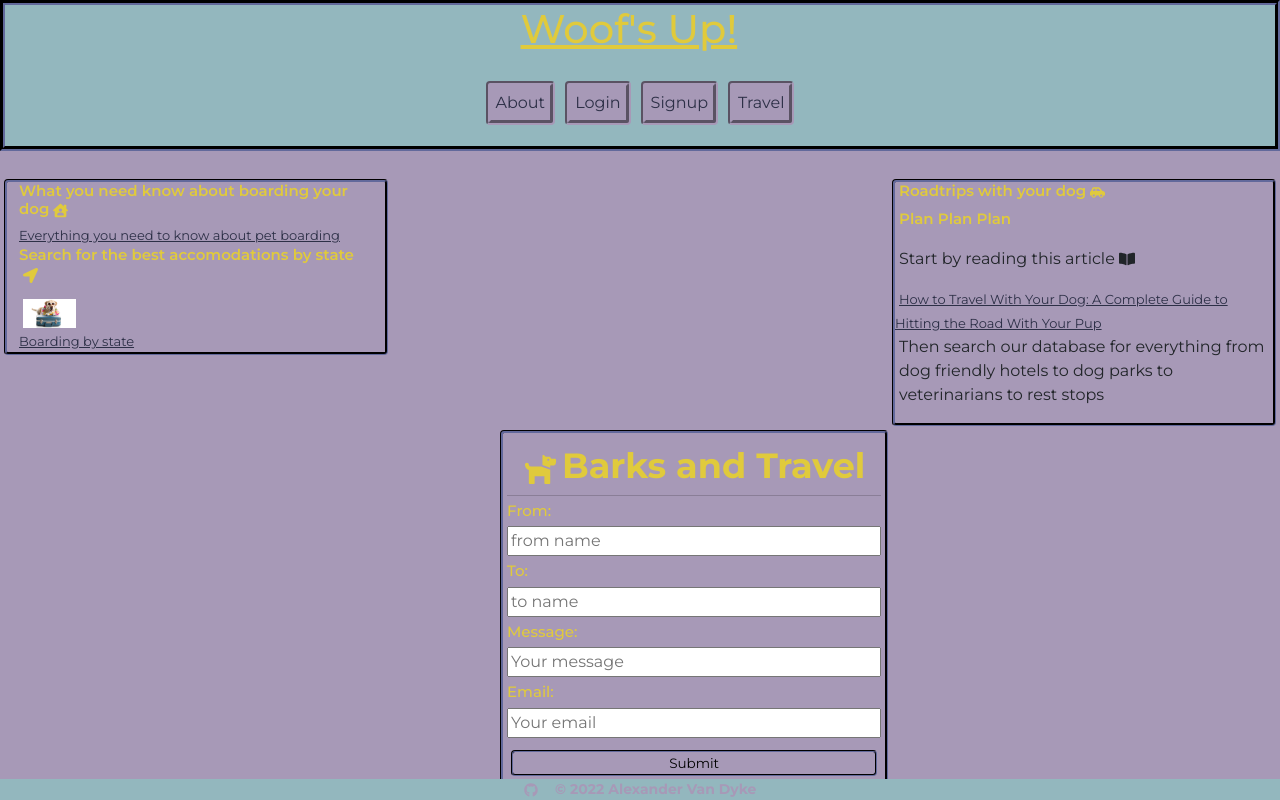
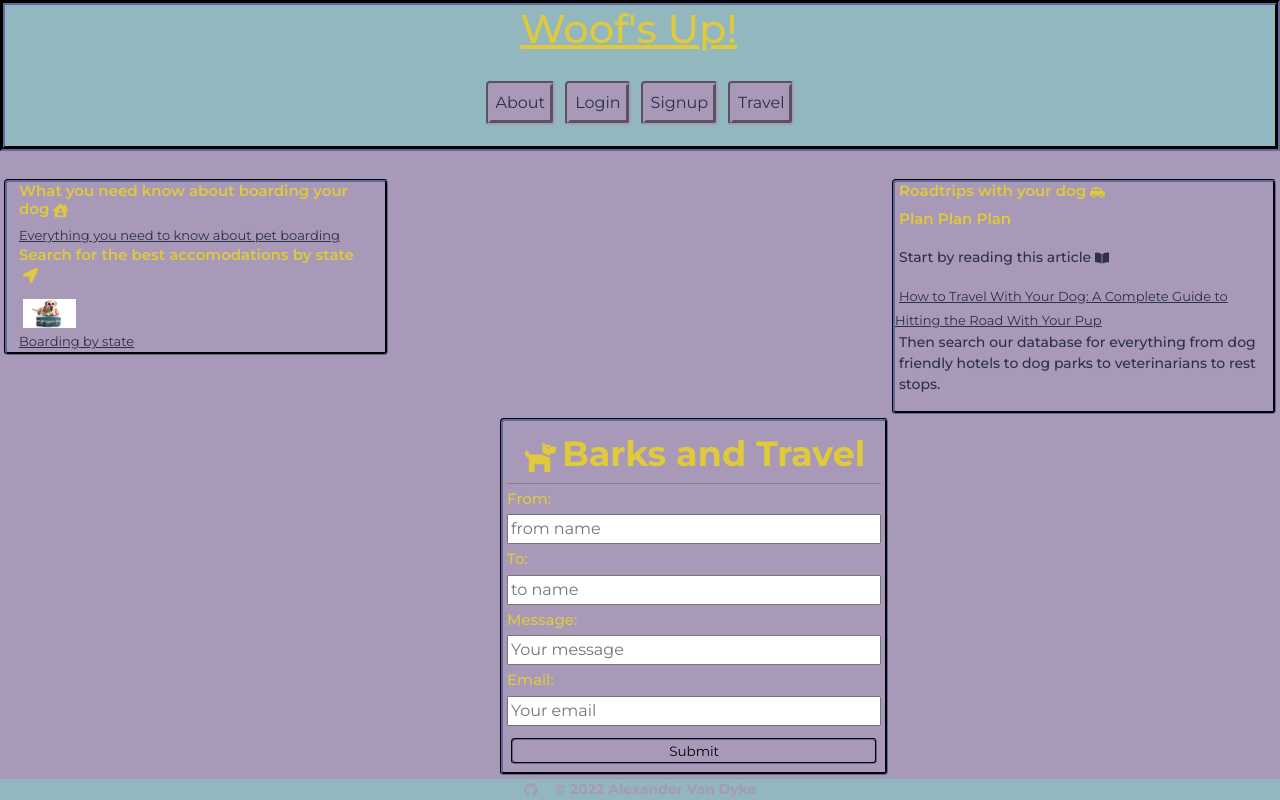
Before and after one commit to AlexandertheGreat491/Woofs_Up, a React (Create React App) app in the folder client/: page /travel in a window 1280 px wide. Built offline with nearby package versions, Linux system fonts and the light colour scheme.

Commit message:
added font-size, font-weight, and color to paragraph

```diff
--- a/client/src/index.css
+++ b/client/src/index.css
@@ -285,6 +285,12 @@ nav a:hover {
   font-weight: 600;
 }
 
+#puppy {
+  color: var(--primary);
+  font-size: 0.875em;
+  font-weight: 500;
+}
+
 /* footer styling */
 footer {
   color: var(--quarternary);
--- a/client/src/pages/Roadtrips.js
+++ b/client/src/pages/Roadtrips.js
@@ -7,14 +7,14 @@ const Roadtrips = () => {
     <div className="roadtrip m-1">
       <h1 id="road" className="ms-1">Roadtrips with your dog<FaCarSide className="ms-1"/></h1>
       <p id="roady" className="ms-1">Plan Plan Plan</p>
-      <p className="ms-1">Start by reading this article<FaBookOpen className="ms-1"/></p>
+      <p className="ms-1" id="puppy">Start by reading this article<FaBookOpen className="ms-1"/></p>
       <a href="https://be.chewy.com/how-to-travel-with-your-dog-a-complete-guide-to-hitting-the-road-with-your-pup-2/?gclid=CjwKCAjwtKmaBhBMEiwAyINuwJ3pCtt84IeEGNc80_cOnM5oe2b0baHjuKuycUq4GtqwXoPONwx0gRoCGEcQAvD_BwE"
       className="mb-1 ms-1"
       id="roadlink">
         How to Travel With Your Dog: A Complete Guide to Hitting the Road With
         Your Pup
       </a>
-      <p className="ms-1">Then search our database for everything from dog friendly hotels to dog parks to veterinarians to rest stops</p>
+      <p className="ms-1" id="puppy">Then search our database for everything from dog friendly hotels to dog parks to veterinarians to rest stops.</p>
     </div>
   );
 };
```
